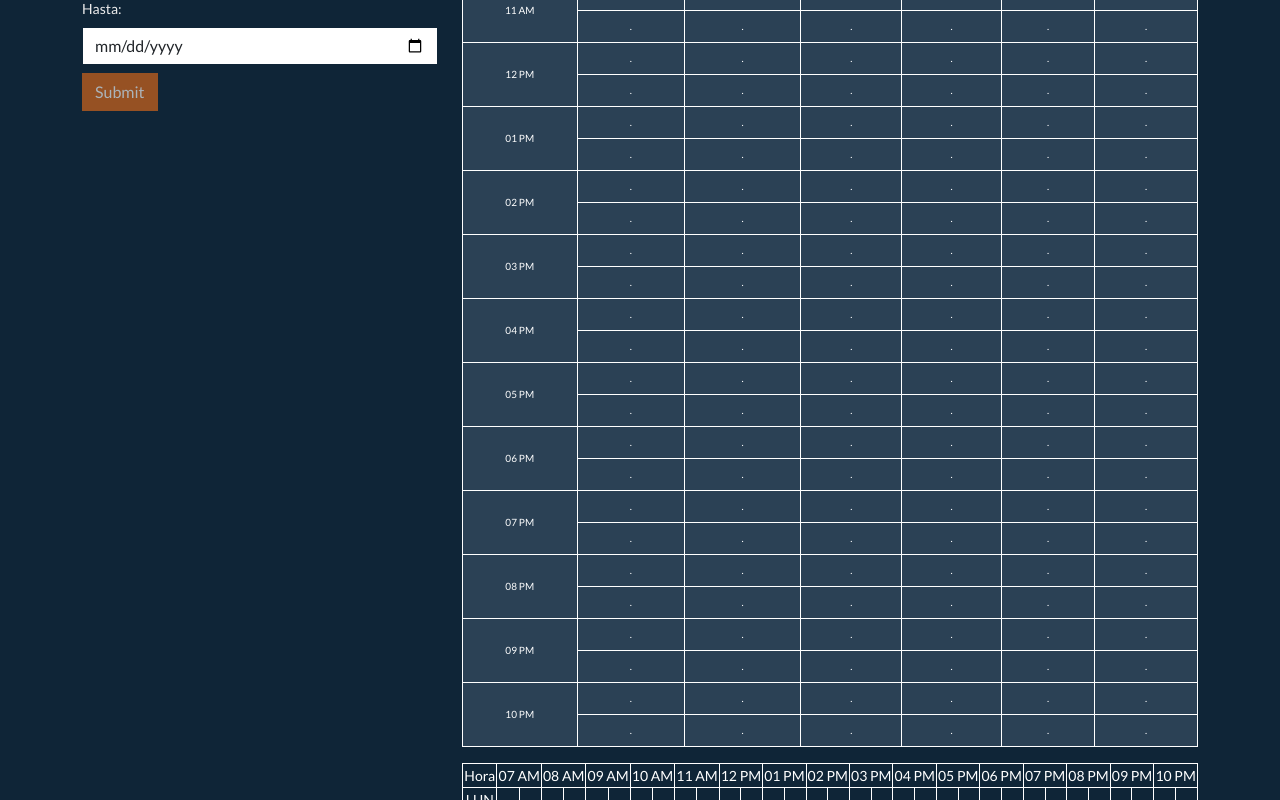
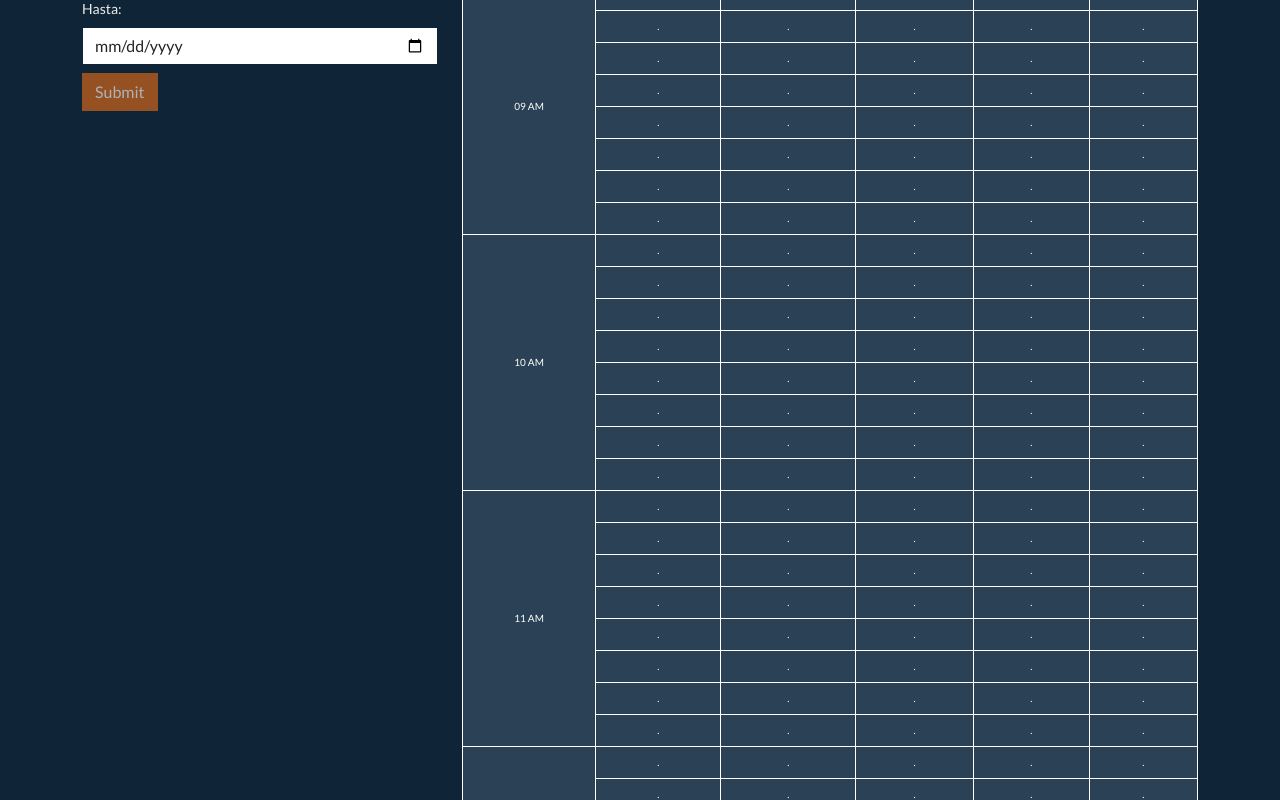
Before and after one commit to santiagovelezsuarez/classScheduling, an Angular app: page /reservate-room in a window 1280 px wide. Shown: the part 420-1220 px from the top of the page. Built offline with nearby package versions, Linux system fonts and the light colour scheme.

Commit message:
cellsPerHour

```diff
--- a/src/app/components/schedule/schedule.component.html
+++ b/src/app/components/schedule/schedule.component.html
@@ -13,7 +13,7 @@
     </tbody>
     <tbody *ngIf="!readonly">
       <tr *ngFor="let time of cells[0]; let j = index">
-        <td *ngIf="j%2==0" rowspan="2">{{ nTime(j) }}</td>
+        <td *ngIf="j%cellsPerHour==0" [rowSpan]="cellsPerHour">{{ nTime(j) }}</td>
         <td *ngFor="let day of cells; let i = index"
             (click)="onCellClick(i, j)"
             [ngClass]="{mkb: cells[i][j].value==Cell.BUSY, mk: cells[i][j].value==Cell.FULL}"
@@ -30,7 +30,7 @@
     <tr *ngFor="let title of tHead; let i = index">
       <td>{{ title }}</td>
       <ng-template ngFor let-item [ngForOf]="cells[0]" let-j="index">
-        <td *ngIf="i==0 && j%2==0" colspan="2">{{ nTime(j) }}</td>
+        <td *ngIf="i==0 && j%cellsPerHour==0" [colSpan]="cellsPerHour">{{ nTime(j) }}</td>
         <td *ngIf="i>0" [ngClass]="{mkb: cells[i-1][j].value==Cell.BUSY, mk: cells[i-1][j].value==Cell.FULL}">{{ cells[i-1][j].description }}</td>
       </ng-template>
       <!-- <td *ngFor="let time of cells[0]; let j = index;"><div *ngIf="i == 0 && j%2==0">{{ nTime(j) }}</div></td> -->
--- a/src/app/components/schedule/schedule.component.ts
+++ b/src/app/components/schedule/schedule.component.ts
@@ -13,13 +13,15 @@ export class ScheduleComponent implements OnInit {
 
   @Input() horizontal: boolean = true;
 
-  @Input() iTime: number = 7;
+  @Input() iTime: number = 8;
 
-  @Input() fTime: number = 22;
+  @Input() fTime: number = 20;
+
+  @Input() cellsPerHour = 8;
 
   @Input() iDay: Days = Days.Lun;
 
-  @Input() fDay: Days = Days.Sab;
+  @Input() fDay: Days = Days.Vie;
 
   // @Input() schedules: Schedule[] = [];
   private _schedules: Schedule[] = [];
@@ -44,7 +46,7 @@ export class ScheduleComponent implements OnInit {
     {
       this.tHead.push(DAY[day+this.iDay]);
       this.cells[day] = [];
-      for(let time = 0; time< ((this.fTime-this.iTime)+1)*2; time++)
+      for(let time = 0; time< ((this.fTime-this.iTime)+1)*this.cellsPerHour; time++)
       {
         //console.log(time);
         this.cells[day][time] = {value: Cell.FREE, description: ".", color: ""};
@@ -52,12 +54,13 @@ export class ScheduleComponent implements OnInit {
     }
   }
 
-  ngOnInit(): void {this.drawSessions();
+  ngOnInit(): void {
+    this.drawSessions();
   }
 
   nTime(i:number)
   {
-    let t = i/2+this.iTime;
+    let t = i/this.cellsPerHour+this.iTime;
     let ft = t>12?(t-12)+" PM":t+" AM";
     ft = t==12?t+" PM":ft;
     ft = t==24?"12 AM":ft;
@@ -94,7 +97,7 @@ export class ScheduleComponent implements OnInit {
         //console.log(this.cells[day][time]);
         if(this.cells[day][time].value === Cell.FULL)
         {
-          times.push(time/2+this.iTime);
+          times.push(time/this.cellsPerHour+this.iTime);
         }
 
       }
@@ -118,9 +121,8 @@ export class ScheduleComponent implements OnInit {
         //this.cells[2][2] = Cell.BUSY;
         for(let time of session.times)
         {
-          this.cells[session.day][(time-this.iTime)*2].value = Cell.BUSY;
-          this.cells[session.day][(time-this.iTime)*2].description = desc;
-
+          this.cells[session.day][(time-this.iTime)*this.cellsPerHour].value = Cell.BUSY;
+          this.cells[session.day][(time-this.iTime)*this.cellsPerHour].description = desc;
         }
       }
     }
--- a/src/app/services/class.service.ts
+++ b/src/app/services/class.service.ts
@@ -150,6 +150,8 @@ export class ClassService {
     return of(schedule);
   }
 
+
+
   getClass(id:number):Observable<Class>
   {
     return of(this.classes[id-1]);
```
